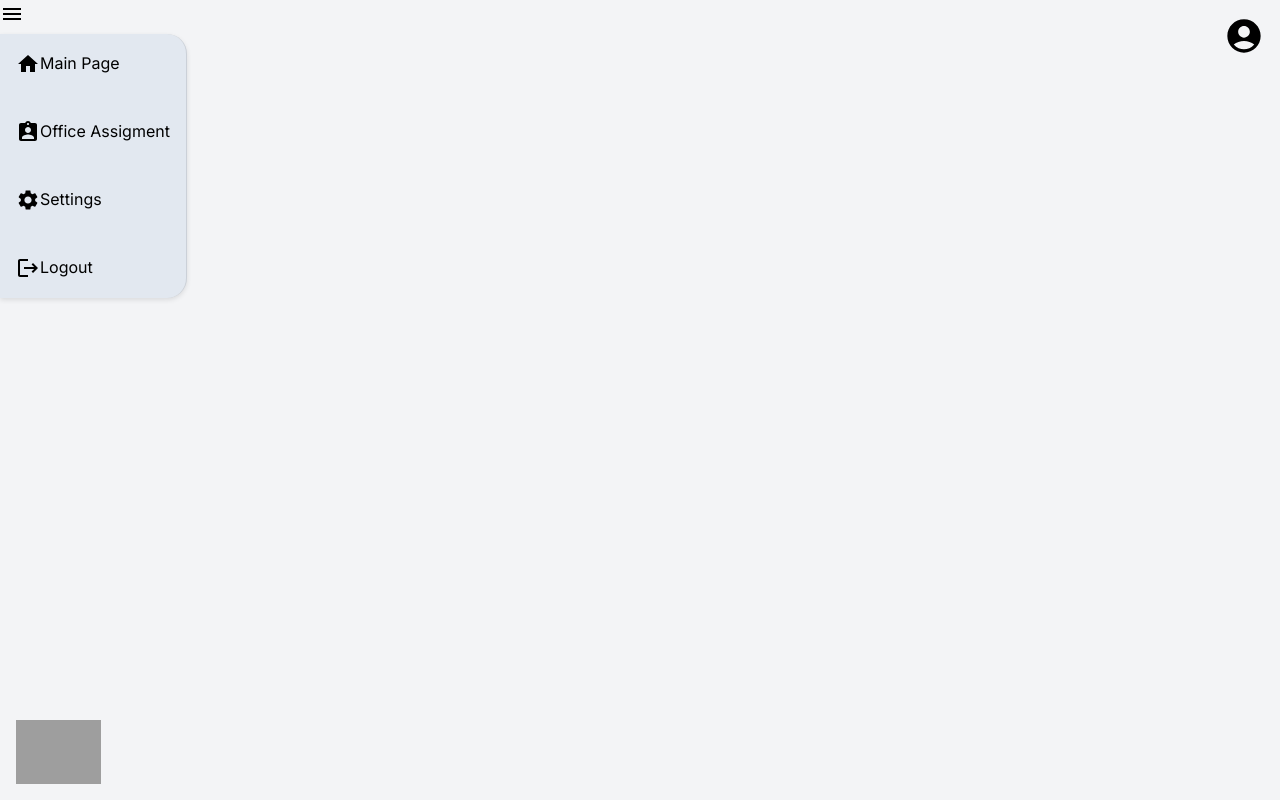
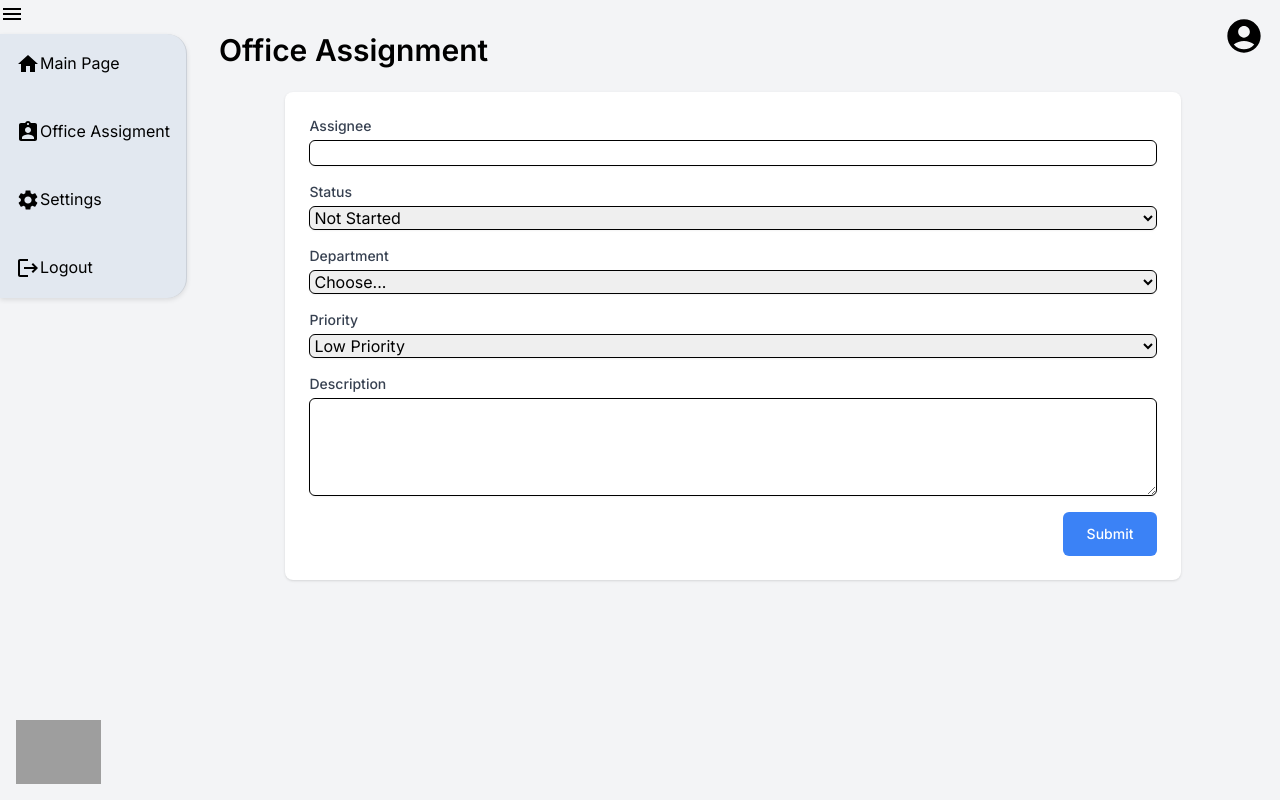
Before and after one commit to muhammadhamzaaamir960/office-assignment-webapp, a Next.js app: page /OfficeAssigment in a window 1280 px wide. Built offline with nearby package versions, Linux system fonts and the light colour scheme; grey boxes are pictures that could not be loaded.

Commit message:
Update Settings page

```diff
--- a/app/OfficeAssigment/page.js
+++ b/app/OfficeAssigment/page.js
@@ -1,24 +1,71 @@
-
 import SideNavbar from '../components/SideNavbar';
 import Header from '../components/Header';
 import Logo from '../components/Logo';
+
 export const metadata = {
-    title : "Office Assigment Page",
+  title: "Office Assignment Page",
 };
-const officeAssignmentPage = () =>{
+
+const OfficeAssignmentPage = () => {
   return (
     <div className="flex min-h-screen bg-gray-100">
       <SideNavbar />
-    <Logo />
       <div className="flex-1 flex flex-col">
         <Header />
-
+        <main className="flex-1 p-8">
+          <div className="flex justify-between items-center mb-6">
+            <h1 className="text-3xl font-semibold">Office Assignment</h1>
+            <Logo />
+          </div>
+          <div className="max-w-4xl mx-auto bg-white p-6 shadow rounded-lg">
+            <form className="space-y-4">
+              <div>
+                <label htmlFor="assignee" className="block text-sm font-medium text-gray-700">Assignee</label>
+                <input type="text" id="assignee" name="assignee" className="mt-1 block w-full rounded-md border border-black shadow-sm focus:ring focus:ring-opacity-50" />
+              </div>
+              <div>
+                <label htmlFor="status" className="block text-sm font-medium text-gray-700">Status</label>
+                <select id="status" name="status" className="mt-1 block w-full rounded-md border border-black shadow-sm focus:ring focus:ring-opacity-50">
+                  <option>Not Started</option>
+                  <option>In Progress</option>
+                  <option>Completed</option>
+                </select>
+              </div>
+              <div>
+                <label htmlFor="department" className="block text-sm font-medium text-gray-700">Department</label>
+                <select id="department" name="department" className="mt-1 block w-full rounded-md border border-black shadow-sm focus:ring focus:ring-opacity-50">
+                  <option>Choose...</option>
+                  <option>Software Engineering</option>
+                  <option>Industrial Engineering</option>
+                  <option>Biomedical Engineering</option>
+                </select>
+              </div>
+              <div>
+                <label htmlFor="priority" className="block text-sm font-medium text-gray-700">Priority</label>
+                <select id="priority" name="priority" className="mt-1 block w-full rounded-md border border-black shadow-sm focus:ring focus:ring-opacity-50">
+                  <option>Low Priority</option>
+                  <option>Medium Priority</option>
+                  <option>High Priority</option>
+                </select>
+              </div>
+              <div>
+                <label htmlFor="description" className="block text-sm font-medium text-gray-700">Description</label>
+                <textarea id="description" name="description" rows="4" className="mt-1 block w-full rounded-md border border-black shadow-sm focus:ring focus:ring-opacity-50"></textarea>
+              </div>
+              <div className="flex justify-end">
+                <button type="submit" className="inline-flex items-center px-6 py-3 bg-blue-500 text-white text-sm font-medium rounded-md hover:bg-blue-600 focus:outline-none focus:border-blue-700 focus:ring focus:ring-blue-200 active:bg-blue-700 transition ease-in-out duration-150">
+                  Submit
+                </button>
+              </div>
+            </form>
+          </div>
+          <div className="fixed bottom-0 w-full">
+            <Logo />
+          </div>
+        </main>
       </div>
     </div>
+  );
+};
 
-
-
-
-    )
-}
-export default officeAssignmentPage
+export default OfficeAssignmentPage;
```
Lines whose indentation alone changed are shown as unchanged.
